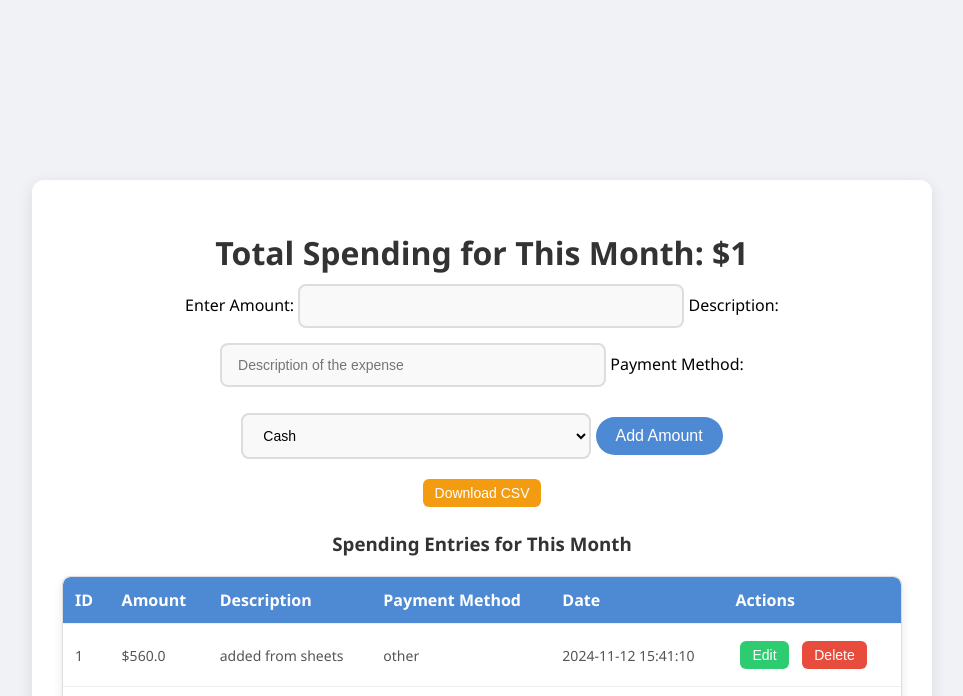
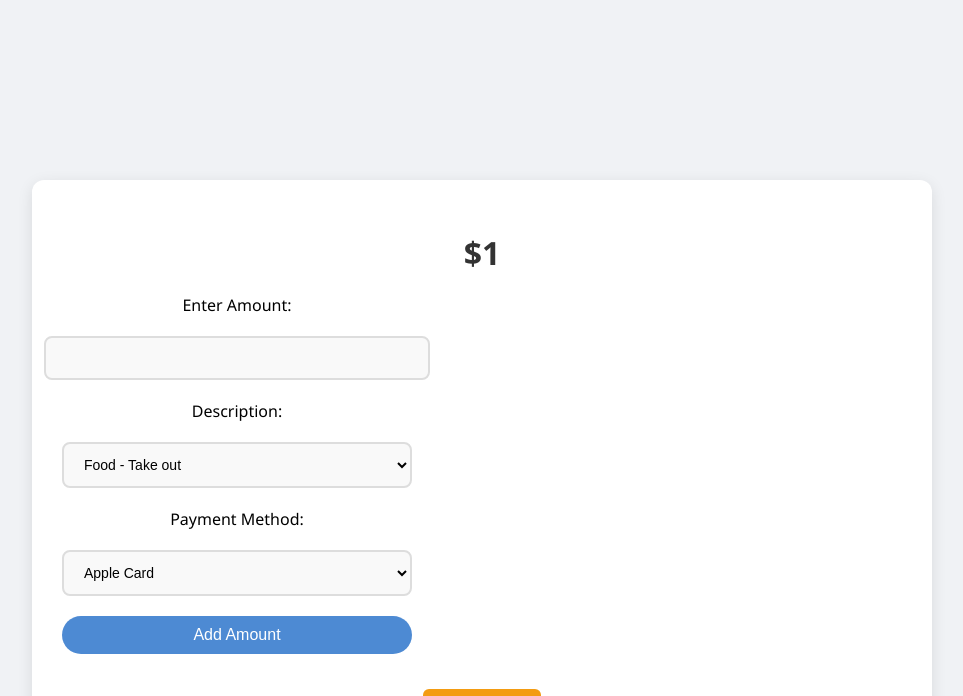
Before and after one commit to yusufsabuwala/mizania, a Flask app: template templates/budget.html in a window 1280 px wide. Shown: the top 696 px of the page, without its empty margins (158-1121 px from the left). Run offline with Flask 3, Linux system fonts and the light colour scheme; tables that the repository leaves empty hold one stand-in row (values such as "Sample post"); the template is opened without the code that fills it: values that come from a table or form of the project are taken from there, most other values are stand-ins (such as "Sample title", 1, 10 or a date in 2020).

Commit message:
template update

```diff
--- a/static/styles.css
+++ b/static/styles.css
@@ -46,6 +46,25 @@ body {
     border-radius: 12px; /* Rounded corners for a modern look */
     box-shadow: 0 4px 15px rgba(0, 0, 0, 0.1);
     transition: all 0.3s ease-in-out;
+}
+
+/* Form container styling */
+.form-container {
+    display: flex;
+    flex-direction: column;
+    align-items: center;
+    width: 100%; /* Ensures the form stretches to the container's width */
+    max-width: 350px; /* Limits the form width */
+    margin-bottom: 20px; /* Adds space below the form */
+}
+
+/* Individual form elements */
+.form-container label,
+.form-container input,
+.form-container select,
+.form-container button {
+    width: 100%; /* Full width of the form container */
+    margin: 10px 0; /* Adds vertical space between each element */
 }
 
 /* Heading styles */
--- a/templates/budget.html
+++ b/templates/budget.html
@@ -9,22 +9,32 @@
 </head>
 <body>
     <div class="container">
-        <h1>Total Spending for This Month: ${{ total_spending }}</h1>
+        <h1>${{ total_spending }}</h1>
 
-        <form id="addSpendingForm">
+        <form id="addSpendingForm" class="form-container">
             <label for="amount">Enter Amount:</label>
             <input type="number" id="amount" name="amount" step="0.01" required>
 
             <label for="description">Description:</label>
-            <input type="text" id="description" name="description" placeholder="Description of the expense">
+            <select id="description" name="description">
+                <option value="food_take_out">Food - Take out</option>
+                <option value="groceries">Groceries</option>
+                <option value="shopping">Shopping</option>
+                <option value="transportation">Transportation</option>
+                <option value="india">India</option>
+                <option value="utilities">Utilities</option>
+                <option value="debt">Debt</option>
+                <option value="other">Other</option>
+            </select>
 
             <label for="payment_method">Payment Method:</label>
             <select id="payment_method" name="payment_method">
+                <option value="apple_card">Apple Card</option>
+                <option value="chase">Chase</option>
+                <option value="citi">Citi</option>
+                <option value="discover">Discover</option>
+                <option value="paypal">PayPal</option>
                 <option value="cash">Cash</option>
-                <option value="credit_card">Credit Card</option>
-                <option value="debit_card">Debit Card</option>
-                <option value="bank_transfer">Bank Transfer</option>
-                <option value="other">Other</option>
             </select>
 
             <input type="hidden" id="entryId" name="entryId"> <!-- Hidden field for editing -->
@@ -53,7 +63,7 @@
                             <td>${{ entry.amount }}</td>
                             <td>{{ entry.description }}</td>
                             <td>{{ entry.payment_method }}</td>
-                            <td>{{ entry.date.strftime('%Y-%m-%d %H:%M:%S') }}</td>
+                            <td>{{ entry.date.strftime('%Y-%m-%d') }}</td>
                             <td>
                                 <button class="edit-button" onclick="editEntry({{ entry.id }})">Edit</button>
                                 <button class="delete-button" onclick="confirmDelete({{ entry.id }})">Delete</button>
@@ -66,6 +76,13 @@
     </div>
 
 <script>
+    // Clear form fields on page load
+    window.onload = function() {
+        document.getElementById('addSpendingForm').reset();
+        document.getElementById('entryId').value = ''; // Ensure hidden entry ID field is cleared
+        document.getElementById('submitButton').textContent = 'Add Amount'; // Reset button text
+    };
+
     // Handle form submission for adding/editing a spending entry
     document.getElementById('addSpendingForm').onsubmit = async function (e) {
         e.preventDefault();
@@ -135,5 +152,3 @@
         }
     }
 </script>
-</body>
-</html>
```
Also changed, not shown: instance/fmb_fi.db. Lines whose indentation alone changed are shown as unchanged.
